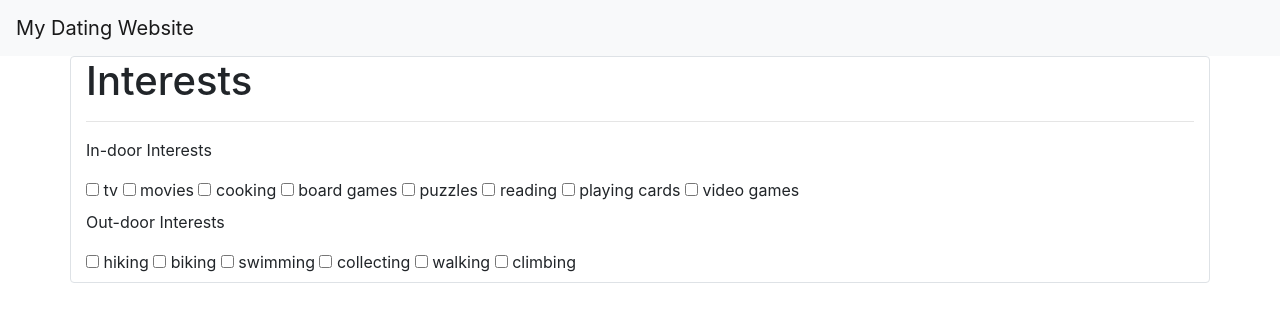
After one commit to MrDrennan/dating, a PHP site: template views/frm-interests.html in a window 1280 px wide. The commit adds this page. Shown: the top 322 px of the page. Run offline with PHP 8.4, Linux system fonts and the light colour scheme; the template is opened without the code that fills it, so the values that code supplies are empty.

Commit message:
Added interests form html

```diff
--- a/index.php
+++ b/index.php
@@ -28,4 +28,9 @@ $f3->route('POST /create-profile/profile', function() {
     echo $view->render('views/frm-profile.html');
 });
 
+$f3->route('POST /create-profile/interests', function() {
+    $view = new Template();
+    echo $view->render('views/frm-interests.html');
+});
+
 $f3->run();
--- /dev/null
+++ b/views/frm-interests.html
@@ -0,0 +1,87 @@
+<!doctype html>
+<html lang="en">
+<head>
+    <!-- Required meta tags -->
+    <meta charset="utf-8">
+    <meta name="viewport" content="width=device-width, initial-scale=1, shrink-to-fit=no">
+
+    <!-- Bootstrap CSS -->
+    <link rel="stylesheet" href="https://stackpath.bootstrapcdn.com/bootstrap/4.4.1/css/bootstrap.min.css" integrity="sha384-Vkoo8x4CGsO3+Hhxv8T/Q5PaXtkKtu6ug5TOeNV6gBiFeWPGFN9MuhOf23Q9Ifjh" crossorigin="anonymous">
+
+    <!-- Site CSS -->
+    <link rel="stylesheet" href="">
+
+    <!-- Favicon -->
+    <link rel="icon" type="image/png" href="images/dating-icon.png">
+
+    <title>My Dating Website</title>
+</head>
+<body>
+<nav class="navbar navbar-light bg-light navbar-expand-lg">
+    <a class="navbar-brand" href="/328/dating">My Dating Website</a>
+</nav>
+
+<main class="container border rounded">
+    <h1>Interests</h1>
+    <hr>
+
+    <form action="results" method="post">
+
+        <p>In-door Interests</p>
+
+        <input id="tv" name="indoor-interests[]" value="tv" type="checkbox">
+        <label for="tv">tv</label>
+
+        <input id="movies" name="indoor-interests[]" value="movies" type="checkbox">
+        <label for="movies">movies</label>
+
+        <input id="cooking" name="indoor-interests[]" value="cooking" type="checkbox">
+        <label for="cooking">cooking</label>
+
+        <input id="board-games" name="indoor-interests[]" value="board-games" type="checkbox">
+        <label for="board-games">board games</label>
+
+        <input id="puzzles" name="indoor-interests[]" value="puzzles" type="checkbox">
+        <label for="puzzles">puzzles</label>
+
+        <input id="reading" name="indoor-interests[]" value="reading" type="checkbox">
+        <label for="reading">reading</label>
+
+        <input id="playing-cards" name="indoor-interests[]" value="playing-cards" type="checkbox">
+        <label for="playing-cards">playing cards</label>
+
+        <input id="video-games" name="indoor-interests[]" value="video-games" type="checkbox">
+        <label for="video-games">video games</label>
+
+        <p>Out-door Interests</p>
+
+        <input id="hiking" name="indoor-interests[]" value="hiking" type="checkbox">
+        <label for="hiking">hiking</label>
+
+        <input id="biking" name="indoor-interests[]" value="biking" type="checkbox">
+        <label for="biking">biking</label>
+
+        <input id="swimming" name="indoor-interests[]" value="swimming" type="checkbox">
+        <label for="swimming">swimming</label>
+
+        <input id="collecting" name="indoor-interests[]" value="collecting" type="checkbox">
+        <label for="collecting">collecting</label>
+
+        <input id="walking" name="indoor-interests[]" value="walking" type="checkbox">
+        <label for="walking">walking</label>
+
+        <input id="climbing" name="indoor-interests[]" value="climbing" type="checkbox">
+        <label for="climbing">climbing</label>
+
+    </form>
+</main>
+
+</body>
+
+<!-- Optional JavaScript -->
+<!-- jQuery first, then Popper.js, then Bootstrap JS -->
+<script src="https://code.jquery.com/jquery-3.4.1.slim.min.js" integrity="sha384-J6qa4849blE2+poT4WnyKhv5vZF5SrPo0iEjwBvKU7imGFAV0wwj1yYfoRSJoZ+n" crossorigin="anonymous"></script>
+<script src="https://cdn.jsdelivr.net/npm/popper.js@1.16.0/dist/umd/popper.min.js" integrity="sha384-Q6E9RHvbIyZFJoft+2mJbHaEWldlvI9IOYy5n3zV9zzTtmI3UksdQRVvoxMfooAo" crossorigin="anonymous"></script>
+<script src="https://stackpath.bootstrapcdn.com/bootstrap/4.4.1/js/bootstrap.min.js" integrity="sha384-wfSDF2E50Y2D1uUdj0O3uMBJnjuUD4Ih7YwaYd1iqfktj0Uod8GCExl3Og8ifwB6" crossorigin="anonymous"></script>
+</body>
+</html>
```
Also changed, not shown: views/frm-profile.html (+10 -2 lines).
